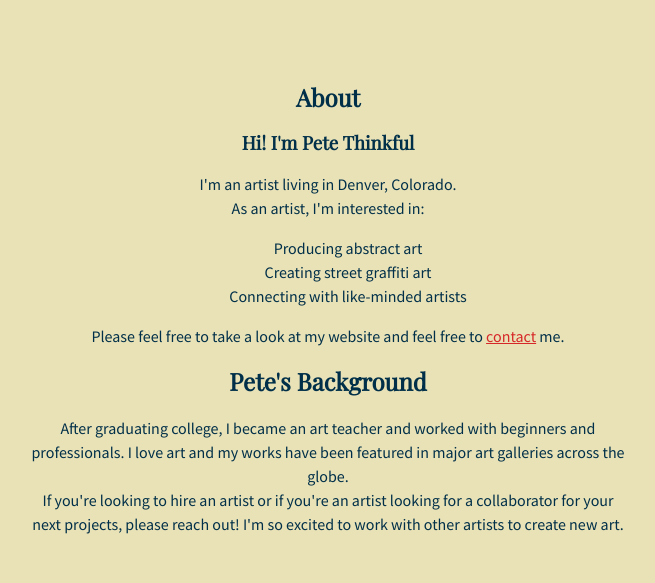
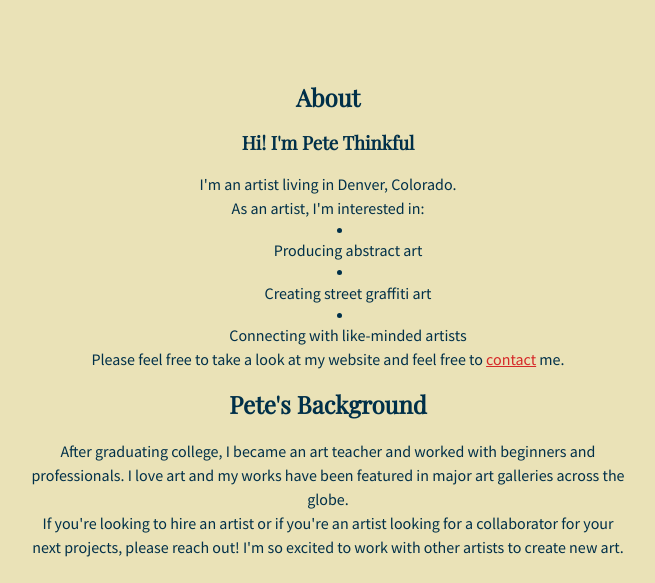
Before and after one commit to jamaicamonroe/jamaicamonroe.github.io, a plain HTML site: page index.html in a window 1280 px wide. Shown: the part 142-725 px from the top of the page, without its empty margins (312-967 px from the left). Drawn offline with nearby package versions, Linux system fonts and the light colour scheme.

Commit message:
Update style.css

```diff
--- a/style.css
+++ b/style.css
@@ -55,10 +55,11 @@ p {
   margin: 0% auto;
 }
 
-li {
+ul {
   text-align: center;
   display: block;
   margin: 0% auto;
+  list-style-position:inside;
 }
 
 /* The div container constrains the content width within the main container to 600px */
```
